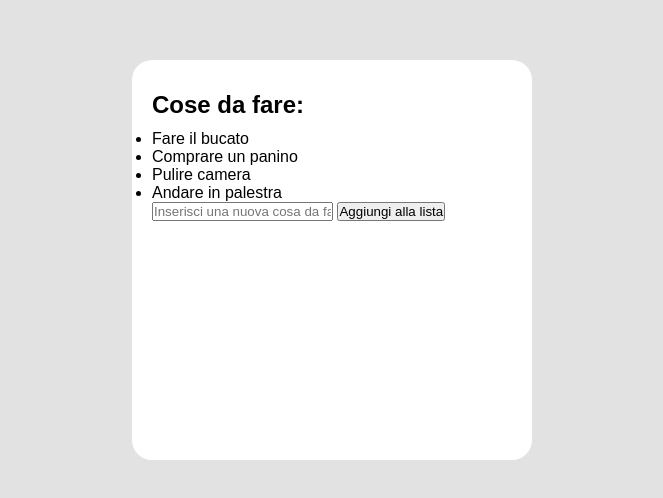
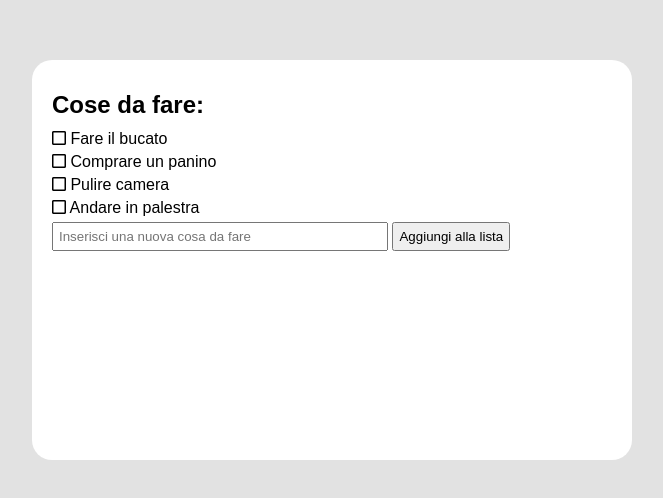
Before and after one commit to guidimarco/vue-todolist, a plain HTML site: page index.html in a window 1280 px wide. Shown: the part 140-638 px from the top of the page, without its empty margins (308-971 px from the left). Drawn offline with nearby package versions, Linux system fonts and the light colour scheme.

Commit message:
HTML-JS aggiunto effetto icona e ritardo

```diff
--- a/assets/main.js
+++ b/assets/main.js
@@ -3,6 +3,7 @@ var app = new Vue({
     data: {
         toDoTitle: "Cose da fare:",
         toDoNewItem: "",
+        checkToDo: "fa-square",
         toDoList: [
             "Fare il bucato",
             "Comprare un panino",
@@ -17,7 +18,24 @@ var app = new Vue({
         },
         removeToDo: function(thisToDoIndex) {
             // console.log(thisToDoIndex);
-            this.toDoList.splice(thisToDoIndex, 1);
+
+            // VAR ASSIGNMENT
+            actualToDoList = this.toDoList;
+            currentIcon = "icon" + thisToDoIndex;
+
+            // CHANGE CHECK-ICON
+            console.log(this.$refs); // CONTROL
+            console.log(this.$refs[currentIcon]); // CONTROL
+
+            this.$refs[currentIcon][0].className = "fas fa-check-square"; // CHANGE THE CLASS OF THIS ICON
+            console.log(this.$refs[currentIcon]); // CONTROL
+
+            setTimeout( () => {
+                this.$refs[currentIcon][0].className = "far fa-square"; // RE-CHANGE THE CLASS
+                actualToDoList.splice(thisToDoIndex, 1); // CANCEL THIS ITEM AFTER 1 SEC
+                // console.log(this.$refs); // CONTROL
+            }, 1000);
+
             // console.log(this.toDoList);
         }
     }
--- a/assets/style.css
+++ b/assets/style.css
@@ -27,7 +27,7 @@ h1 {
 
 /* <1-fold .todo-wrapper */
 .todo-wrapper {
-    width: 400px;
+    width: 600px;
     height: 400px;
     background-color: white;
     border-radius: 20px;
@@ -36,7 +36,19 @@ h1 {
 }
 
 .todo-list {
-    /* inserire stile */
+    list-style-type: none;
+}
+.todo-list li {
+    padding-bottom: 5px;
 }
 
+.add-to-do input {
+    width: 60%;
+    padding: 5px;
+}
+.add-to-do button {
+    padding: 5px;
+}
+
+
 /* </1-fold END .todo-wrapper */
--- a/index.html
+++ b/index.html
@@ -24,16 +24,16 @@
 
                 <!-- CENTER: to do list -->
                 <ul class="todo-list">
-                    <li v-for="(toDo, toDoIndex) in toDoList" @click="removeToDo(toDoIndex)">
+                    <li v-for="(toDo, toDoIndex) in toDoList">
+                        <i class="far fa-square" :ref="'icon' + toDoIndex" @click="removeToDo(toDoIndex)"></i>
                         {{ toDo }}
                     </li>
                 </ul>
 
                 <!-- BTM: add a to do item -->
-                <div class="addToDo">
+                <div class="add-to-do">
                     <input type="text" v-model="toDoNewItem" placeholder="Inserisci una nuova cosa da fare" @keydown.enter="addNewToDo">
                     <button type="button" @click="addNewToDo">Aggiungi alla lista</button>
-                    <!-- <p>{{ toDoNewItem }}</p> -->
                 </div>
 
             </div><!-- END DIV: todo wrapper -->
```
